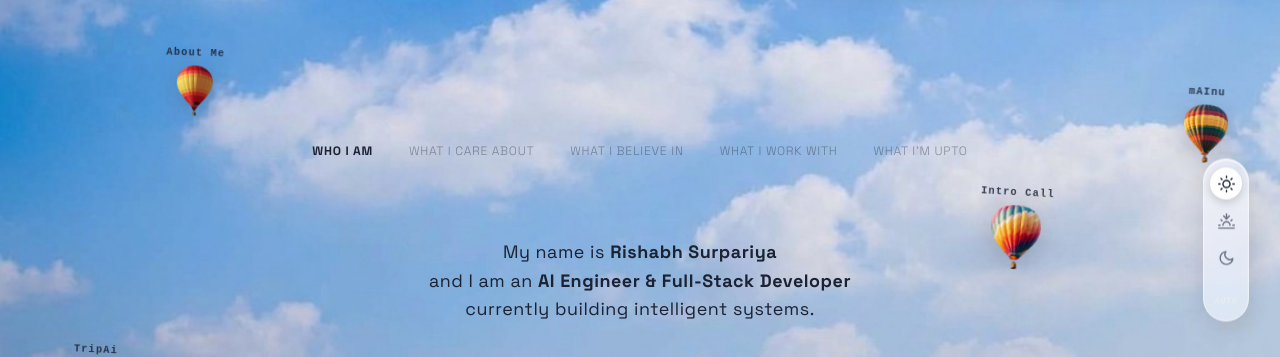
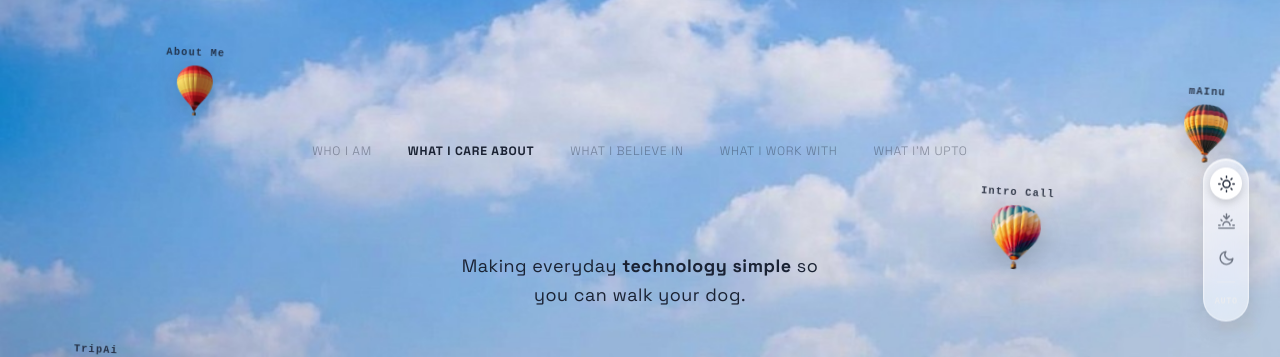
Before and after one commit to rishabhsurpariya/rishabhsurpariya, a React (Vite) app: page / in a window 1280 px wide. Shown: the part 960-1317 px from the top of the page. Built offline with nearby package versions, Linux system fonts and the light colour scheme; a web font is replaced by a local one.

Commit message:
Auto-cycle statement tabs every 4s in a loop; pauses 10s on manual click

```diff
--- a/src/components/ui/sky-interactive-page.jsx
+++ b/src/components/ui/sky-interactive-page.jsx
@@ -226,6 +226,17 @@ export function SkyInteractivePage({ onOpenResume, onOpenBooking }) {
   const [isAuto, setIsAuto] = useState(false);
   const [activeTab, setActiveTab] = useState(0);
   const [hoveredCraftId, setHoveredCraftId] = useState(null);
+  const [userPaused, setUserPaused] = useState(false);
+  const pauseTimerRef = useRef(null);
+
+  // Auto-cycle tabs every 4 s; pauses for 10 s after a manual click
+  useEffect(() => {
+    if (userPaused) return;
+    const interval = setInterval(() => {
+      setActiveTab((prev) => (prev + 1) % SUBNAV_TABS.length);
+    }, 4000);
+    return () => clearInterval(interval);
+  }, [userPaused]);
 
   // Auto mode handler: calculates theme based on current local hour or OS theme
   const getAutoTheme = () => {
@@ -441,7 +452,13 @@ export function SkyInteractivePage({ onOpenResume, onOpenBooking }) {
               key={tab}
               type="button"
               className={`sky-tab-btn ${activeTab === idx ? 'is-active' : ''}`}
-              onClick={() => setActiveTab(idx)}
+              onClick={() => {
+                setActiveTab(idx);
+                // Pause auto-cycle for 10 s after manual selection
+                setUserPaused(true);
+                clearTimeout(pauseTimerRef.current);
+                pauseTimerRef.current = setTimeout(() => setUserPaused(false), 10000);
+              }}
             >
               {tab}
             </button>
```
